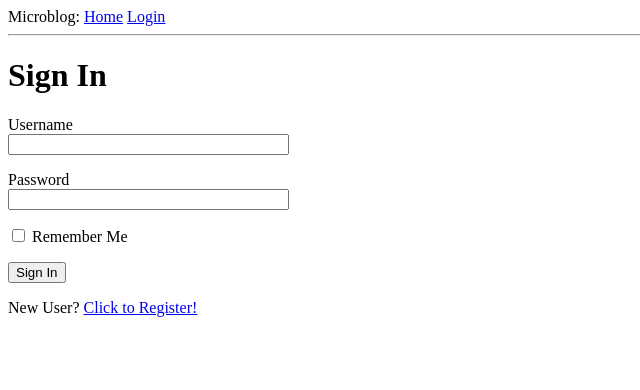
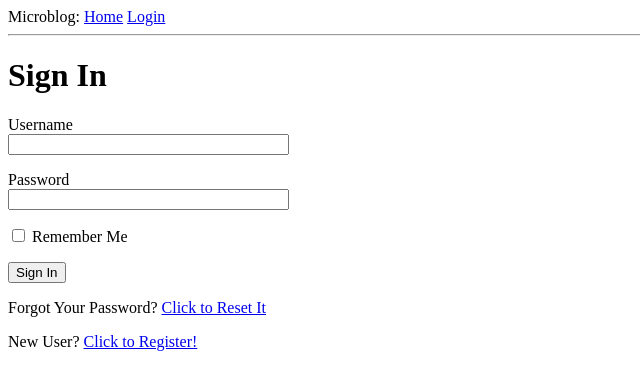
Before and after one commit to RobH18/microblog, a Flask app: page /login in a window 1280 px wide. Shown: the top 390 px of the page, without its empty margins (0-640 px from the left). Run offline with Flask 2, Linux system fonts and the light colour scheme.

Commit message:
Password reset email functionality added

```diff
--- a/app/__init__.py
+++ b/app/__init__.py
@@ -7,6 +7,7 @@ from flask_sqlalchemy import SQLAlchemy
 from flask_migrate import Migrate
 from config import Config
 from flask_login import LoginManager
+from flask_mail import Mail
 
 app = Flask(__name__) # 'from app import app' this is the second 'app' reference
 app.config.from_object(Config) # updates config from Config object
@@ -15,6 +16,7 @@ migrate = Migrate(app, db)
 login = LoginManager(app)
 login.login_view = 'login' # such that force login page is set so protected features cannot be accessed by anons
 # 'login' value is function name for login view
+mail = Mail(app)
 
 from app import routes, models, errors
 
--- a/app/forms.py
+++ b/app/forms.py
@@ -48,3 +48,12 @@ class PostForm(FlaskForm):
     post = TextAreaField('Say something', validators=[
         DataRequired(), Length(min=1, max=140)])
     submit = SubmitField('Submit')
+
+class ResetPasswordRequestForm(FlaskForm):
+    email = StringField('Email', validators=[DataRequired(), Email()])
+    submit = SubmitField('Request Password Reset')
+
+class ResetPasswordForm(FlaskForm):
+    password = PasswordField('Password', validators=[DataRequired()])
+    password2 = PasswordField('Repeat Password', validators=[DataRequired(), EqualTo('password')])
+    submit = SubmitField('Request Password Reset')
--- a/app/routes.py
+++ b/app/routes.py
@@ -1,11 +1,12 @@
 from flask import render_template, flash, redirect, url_for, request
 from app import app, db
-from app.forms import LoginForm, RegistrationForm, EditProfileForm, PostForm
+from app.forms import LoginForm, RegistrationForm, EditProfileForm, PostForm, ResetPasswordRequestForm, ResetPasswordForm
 from flask_login import current_user, login_user, logout_user, login_required
 from app.models import User
 from werkzeug.urls import url_parse
 from datetime import datetime
 from app.models import Post
+from app.email import send_password_reset_email
 
 @app.before_request
 def before_request():
@@ -171,3 +172,31 @@ def explore():
         prev_url = None
     return render_template('index.html', title='Explore', posts=posts.items, next_url=next_url, prev_url=prev_url)
     # don't want form to write blog posts so form argument not included in template call, hence {% if form %} added to template
+
+@app.route('/reset_password_request', methods=['GET', 'POST'])
+def reset_password_request():
+    if current_user.is_authenticated:
+        return redirect(url_for('index'))
+    form = ResetPasswordRequestForm()
+    if form.validate_on_submit():
+        user = User.query.filter_by(email=form.email.data).first()
+        if user:
+            send_password_reset_email(user)
+        flash('Check your email for the instructions to reset your password') # flashes regardless, so users cannot find if a user exists or not
+        return redirect(url_for('login'))
+    return render_template('reset_password_request.html', title='Reset Password', form=form)
+
+@app.route('/reset_password/<token>', methods=['GET', 'POST'])
+def reset_password(token):
+    if current_user.is_authenticated:
+        return redirect(url_for('index'))
+    user = User.verify_reset_password_token(token)
+    if not user:
+        return redirect(url_for('index'))
+    form = ResetPasswordForm()
+    if form.validate_on_submit():
+        user.set_password(form.password.data)
+        db.session.commit()
+        flash('Your password has been reset.')
+        return redirect(url_for('login'))
+    return render_template('reset_password.html', form=form)
--- a/app/templates/login.html
+++ b/app/templates/login.html
@@ -22,5 +22,10 @@
         <p>{{ form.submit() }}</p>
     </form>
 
+    <p>
+        Forgot Your Password?
+        <a href="{{ url_for('reset_password_request') }}">Click to Reset It</a>
+    </p>
+
     <p>New User? <a href="{{ url_for('register') }}">Click to Register!</a></p>
 {% endblock %}
```
Also changed, not shown: app/models.py (+15 -1 lines), 4 other files.
